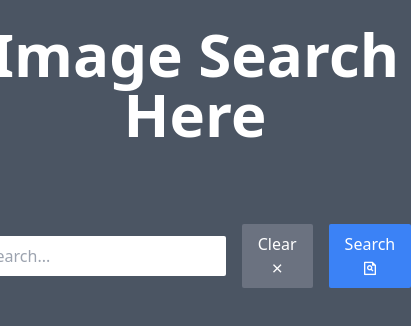
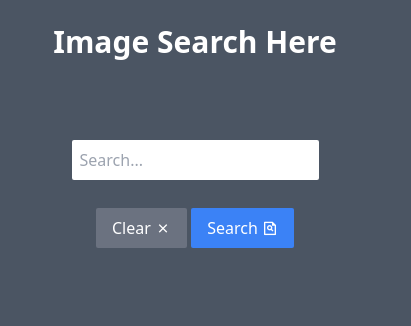
Before and after one commit to joseook/image_search_api, a website: page index.html in a window 390 px wide. Shown: the whole page, 411 px wide, since content can reach past the window. Drawn offline with nearby package versions, Linux system fonts and the light colour scheme.

Commit message:
Other update

```diff
--- a/components/js/app.js
+++ b/components/js/app.js
@@ -1,4 +1,4 @@
-// app.js
+// ...
 
 document.addEventListener('DOMContentLoaded', function () {
   const form = document.getElementById('searchForm');
@@ -9,8 +9,20 @@ document.addEventListener('DOMContentLoaded', function () {
   const clearButton = document.getElementById('btn-clear-input');
 
   let currentPage = 1;
-  const itemsPerPage = 6;
+  let itemsPerPage = calculateItemsPerPage(); // Função para calcular itens por página
   let totalResults = 0;
+
+  // Função para calcular itens por página com base no tamanho da tela
+  function calculateItemsPerPage() {
+    return window.innerWidth < 768 ? 3 : 6;
+  }
+
+  // Atualiza a quantidade de itens por página quando a tela for redimensionada
+  window.addEventListener('resize', function () {
+    itemsPerPage = calculateItemsPerPage();
+    currentPage = 1; // Reinicia para a primeira página ao redimensionar
+    searchImages(input.value.trim());
+  });
 
   form.addEventListener('submit', function (e) {
     e.preventDefault();
@@ -50,7 +62,7 @@ document.addEventListener('DOMContentLoaded', function () {
   }
 
   function searchImages(query) {
-    const apiKey = 'QINuqAaGNVoM_vCi4Hn5sTGmMxVe_B1drdPrSePLngo'; // Altere para a sua chave API do Unsplash
+    const apiKey = 'QINuqAaGNVoM_vCi4Hn5sTGmMxVe_B1drdPrSePLngo';
     const apiUrl = `https://api.unsplash.com/search/photos?page=${currentPage}&query=${query}&per_page=${itemsPerPage}&client_id=${apiKey}`;
 
     fetch(apiUrl)
--- a/index.html
+++ b/index.html
@@ -28,8 +28,8 @@
   <body class="bg-gray-600 text-base tracking-normal">
     <main class="flex items-center justify-center ">
       <div class="text-center pt-6">
-        <h1 class="text-6xl font-bold mb-20 text-white">Image Search Here</h1>
-        <form id="searchForm" class="flex items-center justify-center gap-x-4">
+        <h1 class="xl:text-6xl md:text-4xl text-3xl lg:text-5xl font-bold mb-20 text-white">Image Search Here</h1>
+        <form id="searchForm" class="flex items-center justify-center gap-4 flex-col xl:flex-row lg:flex-row ">
           <input
             class="text-white rounded-sm p-2 active:bg-transparent"
             type="text"
@@ -37,6 +37,7 @@
             placeholder="Search..."
             required
           />
+          <div class="xl:space-x-3 space-y-3 xl:space-y-0 lg:space-y-0">
             <button
               id="btn-clear-input"
               type="button"
@@ -51,11 +52,12 @@
             >
               Search <i class="ri-file-search-line"></i>
             </button>
+          </div>
         </form>
 
         <div
           id="results-container"
-          class="container mx-auto grid lg:grid-cols-3 md:grid-cols-2 pt-8 gap-7 animate-fade-in"
+          class="container mx-auto grid xl:grid-cols-3 md:grid-cols-2 sm:auto-cols-auto pt-8 gap-7 animate-fade-in"
         >
           <!-- Resultados de pesquisa aparecerão aqui -->
         </div>
```
Also changed, not shown: README.md, components/style/style.css (deleted), 1 other file. Lines whose indentation alone changed are shown as unchanged.
